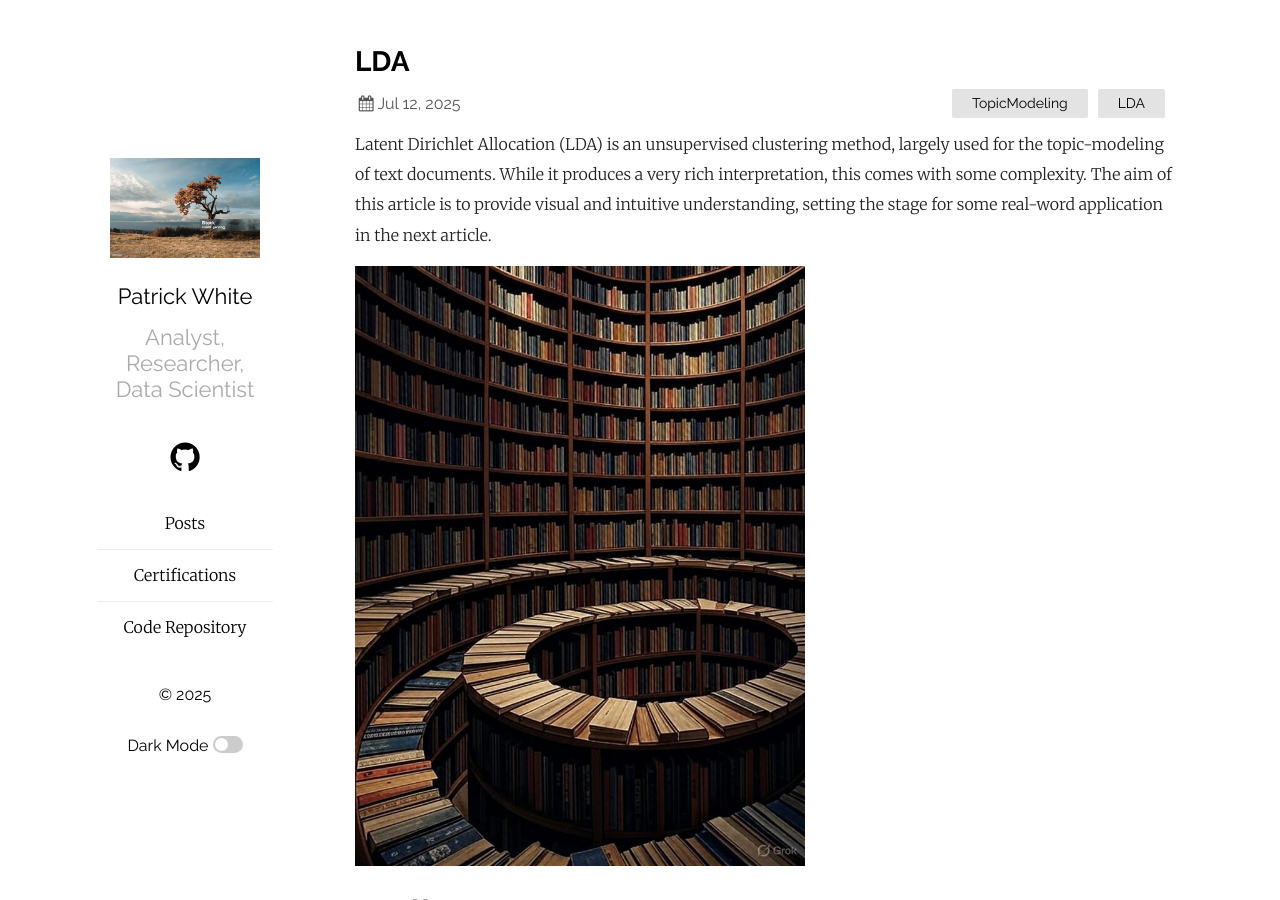
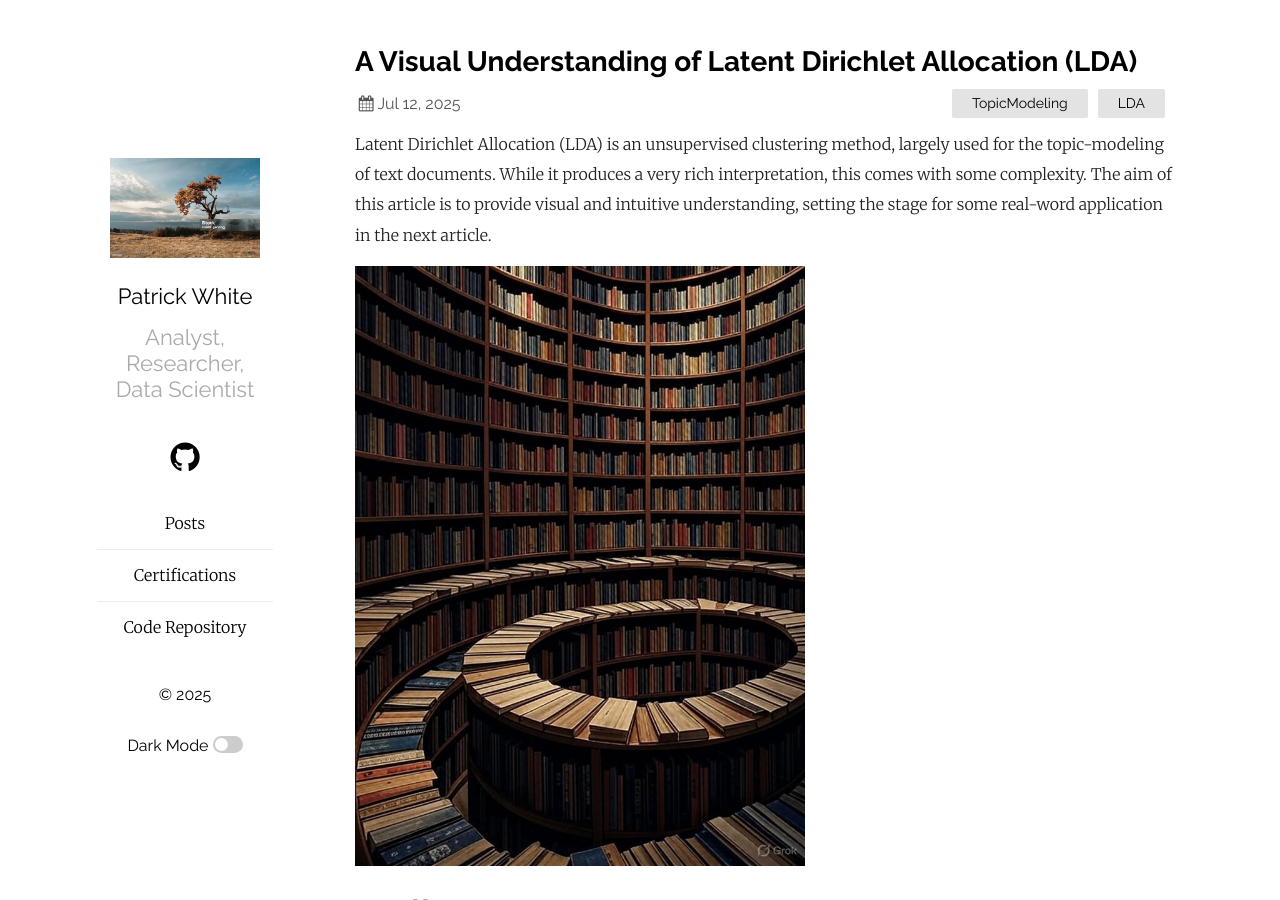
Before and after one commit to pw398/pw398.github.io, a Jekyll site: the page built from _posts/2025-07-12-A-Visual-Understanding-of-Latent-Dirichlet-Analysis.md, in a window 1280 px wide and 900 px high. Built offline with Jekyll 4.4.1, drawn with Linux system fonts in a browser that asks for light colours; formulas are drawn with MathJax 3.

Commit message:
Add files via upload

```diff
--- a/_posts/2025-07-12-A-Visual-Understanding-of-Latent-Dirichlet-Analysis.md
+++ b/_posts/2025-07-12-A-Visual-Understanding-of-Latent-Dirichlet-Analysis.md
@@ -1,6 +1,6 @@
 ---
 layout: post
-title:  "LDA"
+title:  "A Visual Understanding of Latent Dirichlet Allocation (LDA)"
 date:   2025-07-12 00:00:00 +0000
 categories: TopicModeling LDA
 ---
```
